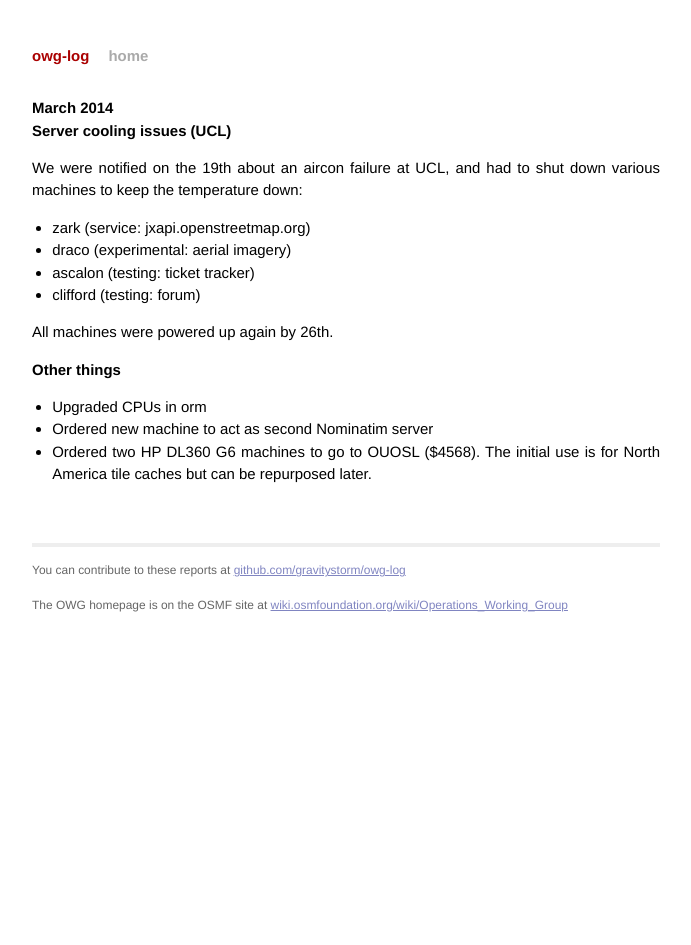
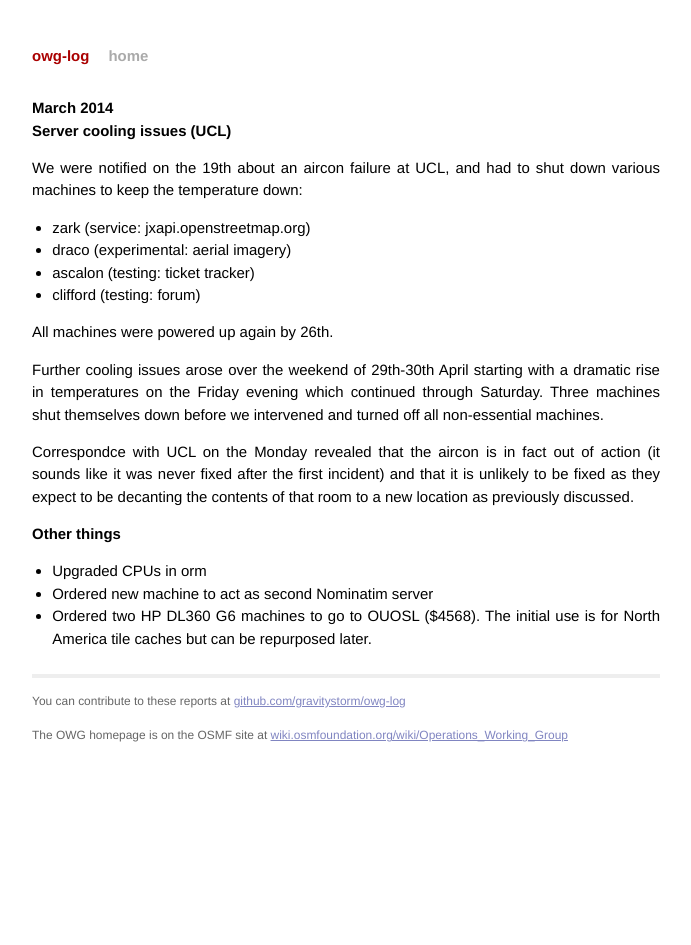
Before and after one commit to openstreetmap/owg-website, a Jekyll site: the page built from _posts/2014-03-01-march.md, in a window 1280 px wide. Shown: the whole page, without its empty margins (294-985 px from the left). Built offline with Jekyll 4.4.1, drawn with Linux system fonts in a browser that asks for light colours; Markdown is read by kramdown in place of the engine named in the settings.

Commit message:
Update 2014-03-01-march.md

```diff
--- a/_posts/2014-03-01-march.md
+++ b/_posts/2014-03-01-march.md
@@ -15,6 +15,10 @@ We were notified on the 19th about an aircon failure at UCL, and had to shut dow
 
 All machines were powered up again by 26th.
 
+Further cooling issues arose over the weekend of 29th-30th April starting with a dramatic rise in temperatures on the Friday evening which continued through Saturday. Three machines shut themselves down before we intervened and turned off all non-essential machines.
+
+Correspondce with UCL on the Monday revealed that the aircon is in fact out of action (it sounds like it was never fixed after the first incident) and that it is unlikely to be fixed as they expect to be decanting the contents of that room to a new location as previously discussed.
+
 # Other things
 
 * Upgraded CPUs in orm
```
